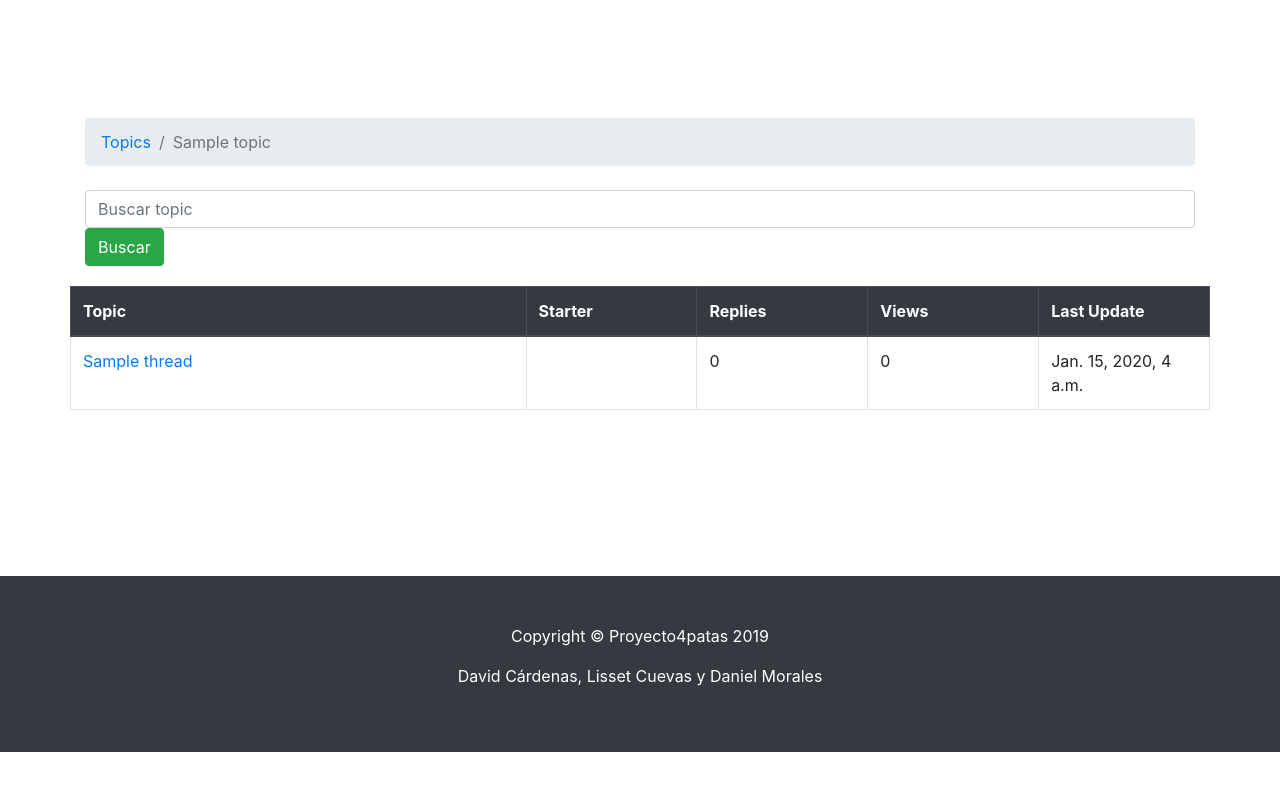
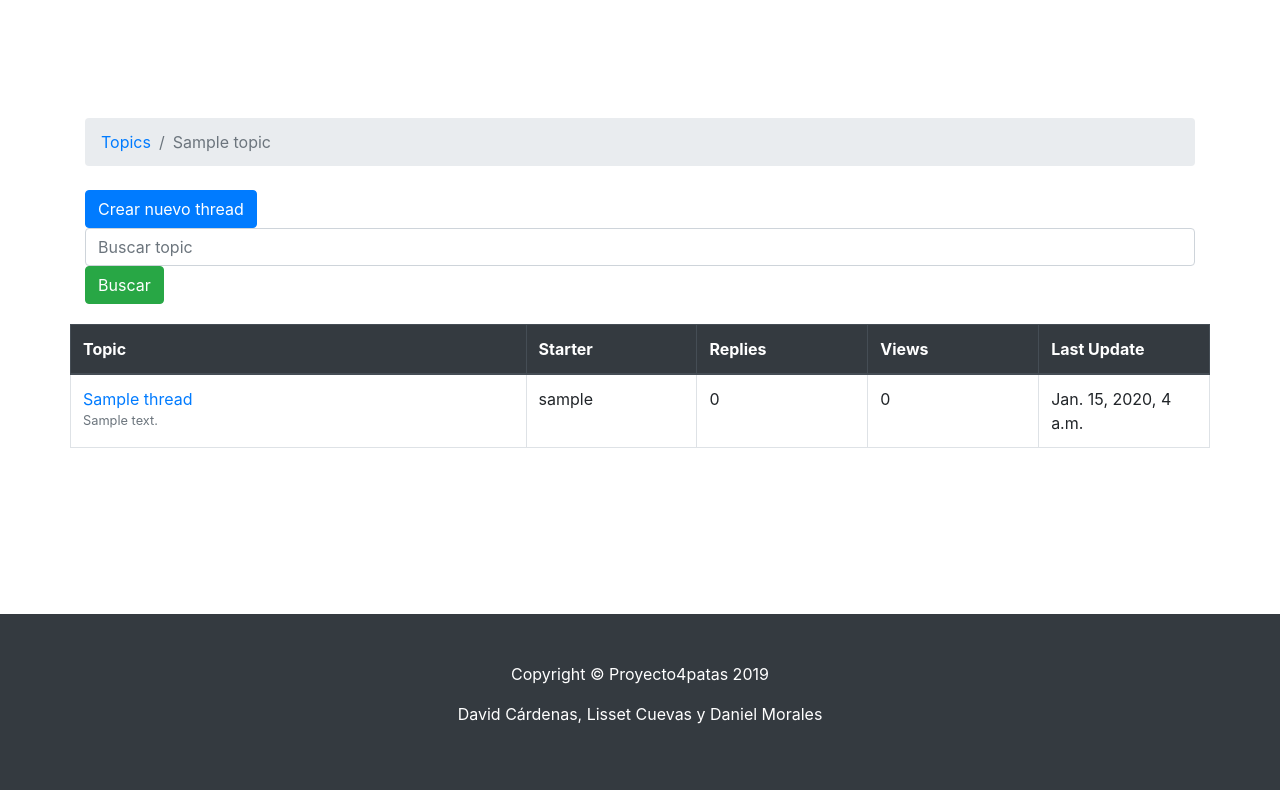
Before and after one commit to davidcardd1/proyecto-perros, a Django app: a page that uses templates/threads.html in a window 1280 px wide. Shown: the part 56-846 px from the top of the page. Before the commit the page ends 808 px from the top, so only its background shows below. Run offline with Django 3.2, Linux system fonts and the light colour scheme; tables that the repository leaves empty hold one stand-in row (values such as "Sample post"); some libraries are stand-ins or nearby versions.

Commit message:
cambios minimos

```diff
--- a/forum/views.py
+++ b/forum/views.py
@@ -83,14 +83,14 @@ def topic_threads(request, n):
 @login_required
 def new_thread(request, n):
     topic = get_object_or_404(Topic, name=n)
-    #user = Usuario.objects.first()  #cambiar por usuario logeado
+    user = Usuario.objects.first()  #cambiar por usuario logeado
 
     if request.method == 'POST':
         form = NewThreadForm(request.POST)
         if form.is_valid():
             thread = form.save(commit=False)
             thread.topic = topic
-            thread.user = request.user
+            thread.user = user
             thread.save()
             post = Post.objects.create(
                 body=form.cleaned_data.get('body'),
@@ -105,14 +105,14 @@ def new_thread(request, n):
 @login_required
 def new_post(request, nTo, nTh):
     thread = get_object_or_404(Thread, topic__name=nTo, name=nTh)
-    #user = Usuario.objects.first()  #cambiar por usuario logeado
+    user = Usuario.objects.first() #cambiar por usuario logeado
 
     if request.method == 'POST':
         form = NewPostForm(request.POST)
         if form.is_valid():
             post = form.save(commit=False)
             post.thread = thread
-            post.user = request.user
+            post.user = user
             post.save()
             return redirect('thread_posts', nTo=thread.topic.name, nTh=thread.name)
     else:
--- a/templates/posts.html
+++ b/templates/posts.html
@@ -37,7 +37,7 @@
           <div class="col-10">
             <div class="row mb-3">
               <div class="col-6">
-                <strong class="text-muted">{{ post.user.user.username }}</strong>
+                <strong class="text-muted">{{ post.user }}</strong>
               </div>
               <div class="col-6 text-right">
                 <small class="text-muted">{{ post.created }}</small>
--- a/templates/threads.html
+++ b/templates/threads.html
@@ -11,6 +11,7 @@
         <li class="breadcrumb-item"><a href="{% url 'foro' %}">Topics</a></li>
         <li class="breadcrumb-item active">{{ topic.name }}</li>
       </ol>
+      <a href="{% url 'new_thread' topic.name %}" class="btn btn-primary">Crear nuevo thread</a>
   </div>
 
    <form method="GET">
@@ -37,8 +38,11 @@
 
       {% for thread in threads %}
         <tr>
-          <td><a href="{% url 'thread_posts' topic.name thread.name %}">{{ thread.name }}</a></td>
-          <td>{{ thread.username }}</td>
+          <td>
+            <a href="{% url 'thread_posts' topic.name thread.name %}">{{ thread.name }}</a>
+            <small class="text-muted d-block">{{ thread.body }}</small>
+          </td>
+          <td>{{ thread.user }}</td>
           <td>0</td>
           <td>0</td>
           <td>{{ thread.updated }}</td>
```
